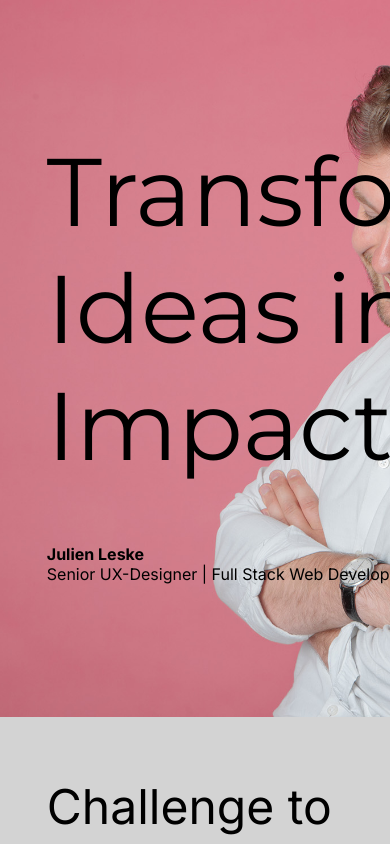
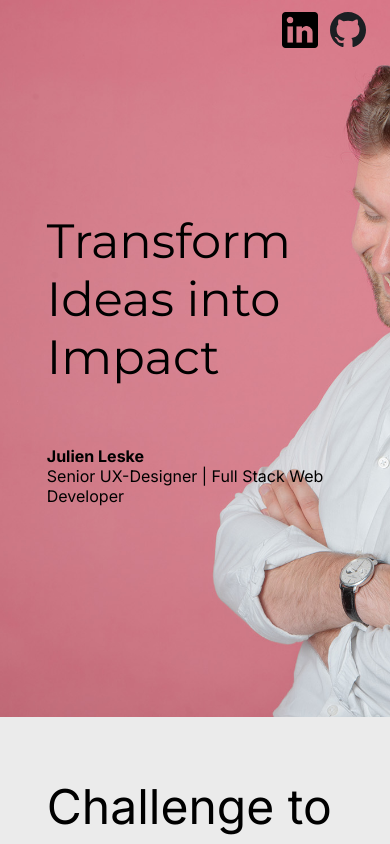
Before and after one commit to 1UXDev/interimSite, a Next.js app: page / in a window 390 px wide. Shown: the top 844 px of the page. Built offline with nearby package versions, Linux system fonts and the light colour scheme.

Commit message:
linkedin github added

```diff
--- a/src/pages/index.js
+++ b/src/pages/index.js
@@ -20,12 +20,15 @@ export default function Home() {
         <meta name="viewport" content="width=device-width, initial-scale=1" />
         <link rel="icon" href="/favicon.ico" />
       </Head>
-      {/* <nav>
-        <span>Home</span>
-        <span>Prototype</span>
-        <span>MVP</span>
-        <span>CV</span>
-      </nav> */}
+      <nav>
+        <a href="https://www.linkedin.com/in/julien-leske/">
+          <img src="/linkedinLogo.png" width="36px"></img>
+        </a>
+
+        <a href="https://github.com/mntzd">
+          <img src="githubLogo.svg" width="36px"></img>
+        </a>
+      </nav>
       <main className={`${styles.main} ${inter.className}`}>
         <section className={`${styles.hero}`}>
           <div>
--- a/src/styles/Home.module.css
+++ b/src/styles/Home.module.css
@@ -26,7 +26,7 @@
 }
 
 .main section:not(.hero) {
-  background: lightgrey;
+  background: rgba(0, 0, 0, 0.08);
   display: flex;
   flex-flow: column wrap;
   gap: 24px;
--- a/src/styles/globals.css
+++ b/src/styles/globals.css
@@ -100,20 +100,18 @@ body {
 
 nav {
   position: fixed;
-  top: 0px;
+  padding: 12px 24px;
   width: 100%;
-  height: 30px;
-  background-color: rgba(0, 0, 0, 0.05);
-  backdrop-filter: blur(12px);
+  height: 60px;
+  background-color: rgba(0, 0, 0, 0);
   display: flex;
   flex-direction: row;
-  align-items: center;
-  justify-content: center;
-  gap: 24px;
+  justify-content: flex-end;
+  gap: 12px;
 }
 
 h1 {
-  font-size: 6em;
+  font-size: 5.5em;
 }
 
 h2 {
@@ -131,3 +129,15 @@ a {
     color-scheme: dark;
   }
 }
+
+@media (max-width: 600px) {
+  h1 {
+    font-size: 4.5em;
+  }
+}
+
+@media (max-width: 480px) {
+  h1 {
+    font-size: 3em;
+  }
+}
```
Also changed, not shown: public/githubLogo.svg (added), public/linkedinLogo.png (added).
